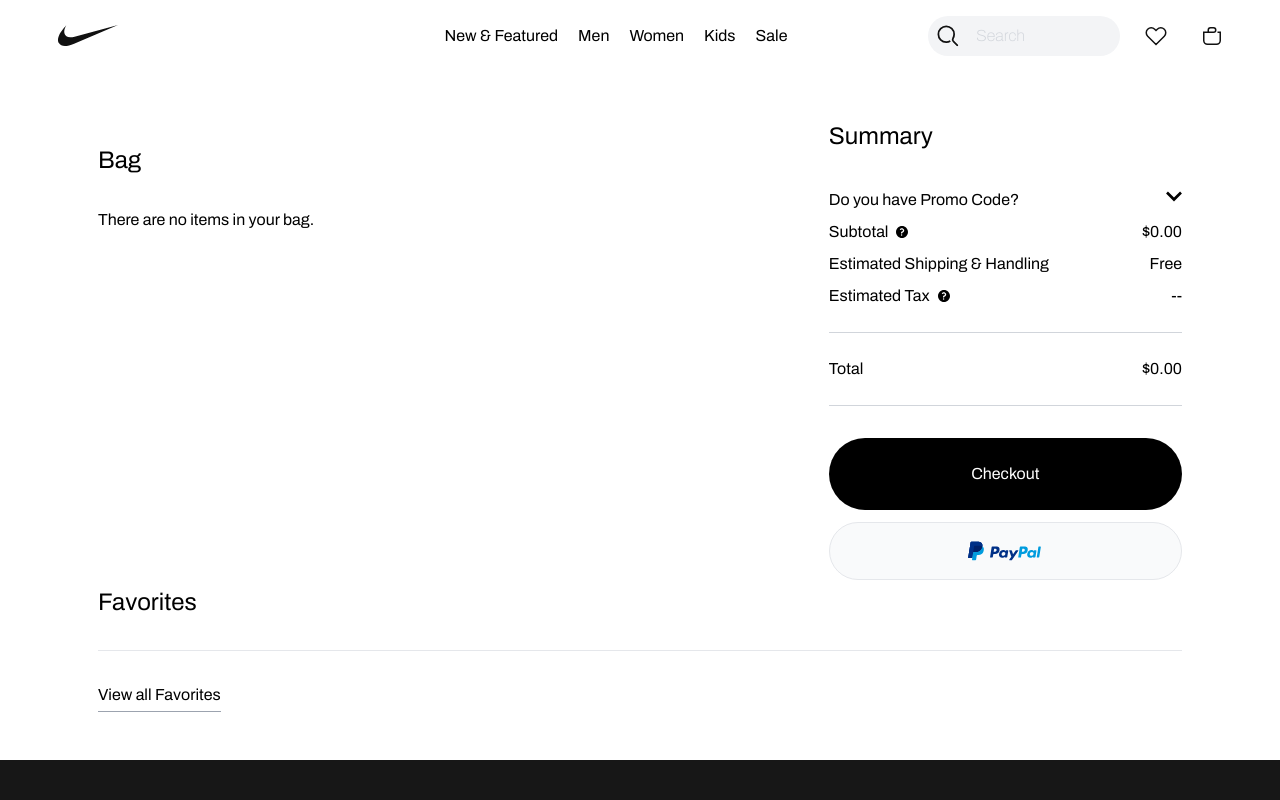
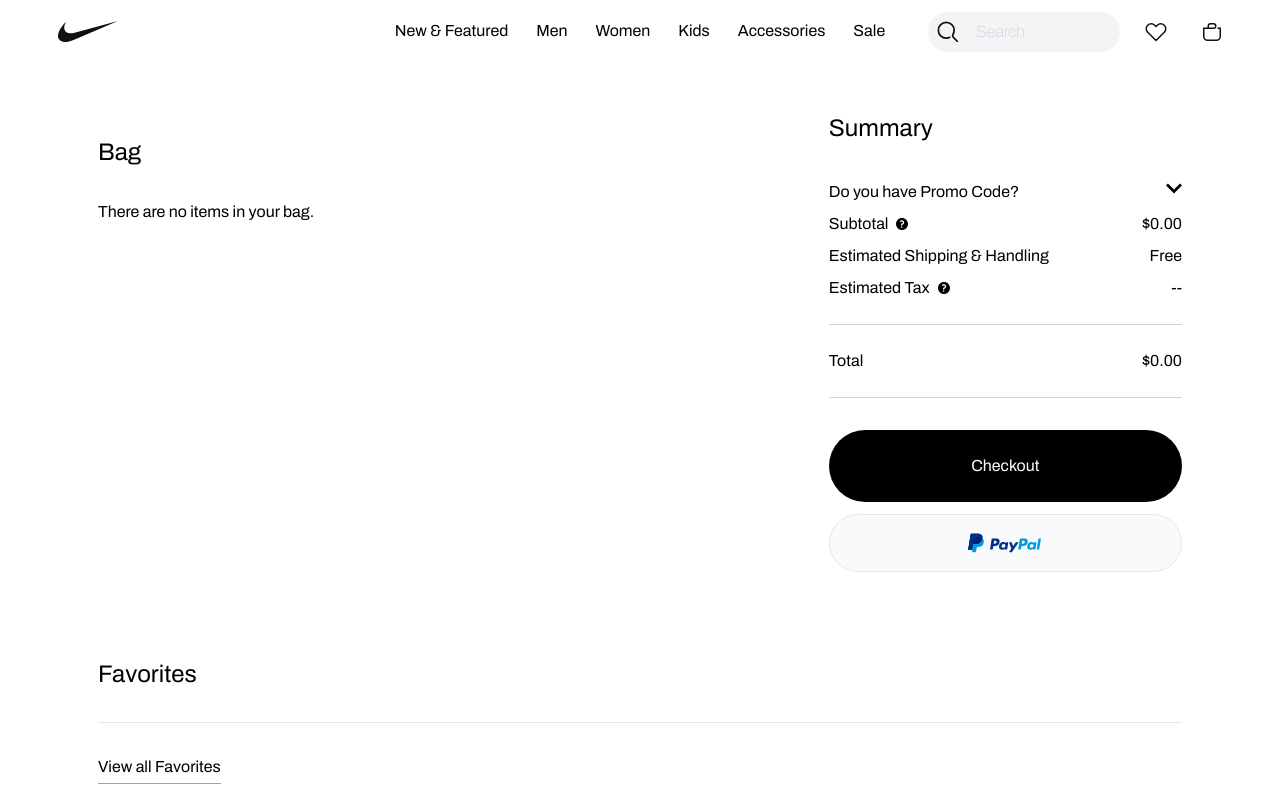
Before and after one commit to Ilyas-Shahi/Nike-Jordan-Store, a React (Vite) app: page /cart in a window 1280 px wide. Shown: the top 800 px of the page. Built offline with nearby package versions, Linux system fonts and the light colour scheme.

Commit message:
Responsiveness done

```diff
--- a/src/components/cart/FavoritesSection.jsx
+++ b/src/components/cart/FavoritesSection.jsx
@@ -10,7 +10,7 @@ const FavoritesSection = () => {
 
   return (
     <>
-      <h1 className="my-8 mt-20 md:mt-0 text-xl md:text-2xl">Favorites</h1>
+      <h1 className="my-8 mt-20 text-xl md:text-2xl">Favorites</h1>
 
       <div className="md:grid grid-cols-2 gap-4 mb-8 border-b">
         {favoriteItems.map((item, index) => {
--- a/src/components/layout/Header.jsx
+++ b/src/components/layout/Header.jsx
@@ -69,7 +69,7 @@ const Header = () => {
         />
       )}
       <div
-        className={`flex items-center justify-between bg-white z-50 px-4 md:px-12 py-2 transition-all ${
+        className={`flex items-center justify-between bg-white z-50 px-4 md:px-12 md:py-1 py-2 transition-all ${
           scrollAnimation && 'pb-10 -mt-10'
         } ${showNotification && 'sticky top-0'} ${
           showMobileMenu && 'overflow-hidden'
@@ -86,18 +86,41 @@ const Header = () => {
         </Link>
 
         {!showBackdrop && (
-          <ul className="hidden gap-5 md:flex lg:ml-44">
-            <li className="text-sm cursor-pointer md:text-base">
-              New & Featured
-            </li>
-            <li className="text-sm cursor-pointer md:text-base">Men</li>
-            <li className="text-sm cursor-pointer md:text-base">Women</li>
-            <li className="text-sm cursor-pointer md:text-base">Kids</li>
-            <li className="text-sm cursor-pointer md:text-base">Sale</li>
+          <ul className="hidden gap-1 md:flex xl:ml-56 lg:ml-40">
+            <Link to="/shop">
+              <li className="p-3 text-sm border-b-2 border-white cursor-pointer md:text-base hover:border-gray-800">
+                New & Featured
+              </li>
+            </Link>
+            <Link to="/shop">
+              <li className="p-3 text-sm border-b-2 border-white cursor-pointer md:text-base hover:border-gray-800">
+                Men
+              </li>
+            </Link>
+            <Link to="/shop">
+              <li className="p-3 text-sm border-b-2 border-white cursor-pointer md:text-base hover:border-gray-800">
+                Women
+              </li>
+            </Link>
+            <Link to="/shop">
+              <li className="p-3 text-sm border-b-2 border-white cursor-pointer md:text-base hover:border-gray-800">
+                Kids
+              </li>
+            </Link>
+            <Link to="/shop">
+              <li className="p-3 text-sm border-b-2 border-white cursor-pointer md:text-base hover:border-gray-800 sm:hidden 2md:block">
+                Accessories
+              </li>
+            </Link>
+            <Link to="/shop">
+              <li className="p-3 text-sm border-b-2 border-white cursor-pointer md:text-base hover:border-gray-800 sm:hidden 2lg:block">
+                Sale
+              </li>
+            </Link>
           </ul>
         )}
 
-        <div className="relative flex justify-end gap-2 md:gap-4 transition-all w-full md:w-max">
+        <div className="relative flex justify-end w-full gap-2 transition-all md:gap-4 md:w-max">
           <form
             onSubmit={(e) => {
               e.preventDefault();
@@ -165,7 +188,7 @@ const Header = () => {
 
         {showBackdrop && showElement && (
           <p
-            className="transition-all cursor-pointer ml-6 md:ml-0"
+            className="ml-6 transition-all cursor-pointer md:ml-0"
             onClick={() => setShowBackdrop(false)}
           >
             Cancel
--- a/src/components/layout/Notification.jsx
+++ b/src/components/layout/Notification.jsx
@@ -25,10 +25,10 @@ const Notification = () => {
   }, 6000);
 
   return (
-    <div className="fixed z-50 w-full h-full">
+    <div className="fixed md:top-16 z-50 w-full h-full">
       <div className="absolute z-10 w-full h-full bg-black bg-opacity-70"></div>
 
-      <div className="absolute z-40 p-6 bg-white w-[440px] right-6">
+      <div className="absolute z-40 p-6 bg-white w-full md:w-[440px] right-0 md:right-6">
         <div className="flex justify-between">
           <p>
             <img
@@ -68,12 +68,18 @@ const Notification = () => {
         {notificationType == 'Cart' && (
           <div className="flex gap-4 mt-6">
             <Link to="/cart" className="w-full">
-              <button className="w-full p-4 border border-gray-400 rounded-full hover:border-gray-500">
+              <button
+                onClick={() => dispatch(closeNotification())}
+                className="w-full p-4 border border-gray-400 rounded-full hover:border-gray-500"
+              >
                 View Bag ({cartItemsNum})
               </button>
             </Link>
             <Link to="/cart" className="w-full">
-              <button className="w-full p-4 text-white bg-black border border-black rounded-full hover:bg-opacity-70">
+              <button
+                onClick={() => dispatch(closeNotification())}
+                className="w-full p-4 text-white bg-black border border-black rounded-full hover:bg-opacity-70"
+              >
                 Checkout
               </button>
             </Link>
@@ -83,7 +89,10 @@ const Notification = () => {
         {notificationType == 'Favorites' && (
           <div className="flex gap-4 mt-6">
             <Link to="/favorites" className="w-full">
-              <button className="w-full p-4 text-white bg-black border border-black rounded-full hover:bg-opacity-70">
+              <button
+                onClick={() => dispatch(closeNotification())}
+                className="w-full p-4 text-white bg-black border border-black rounded-full hover:bg-opacity-70"
+              >
                 View Favorites
               </button>
             </Link>
--- a/src/components/shop/FiltersSidebar.jsx
+++ b/src/components/shop/FiltersSidebar.jsx
@@ -13,12 +13,12 @@ const FiltersSidebar = ({ handleShowFilters }) => {
   const dispatch = useDispatch();
 
   return (
-    <div className="w-full">
+    <div className="w-full md:pr-4 p-6 md:p-0">
       <div className="flex md:hidden justify-between mb-4">
         <p>Filter</p>
         <button
           onClick={() => handleShowFilters(false)}
-          className="bg-gray-200 rounded-full h-8 w-8 p-1 fixed top-4 right-8 z-40"
+          className="bg-gray-200 rounded-full h-8 w-8 p-1"
         >
           <img src={CrossIcon} alt="" />
         </button>
--- a/src/components/shop/OptionFiltersHeader.jsx
+++ b/src/components/shop/OptionFiltersHeader.jsx
@@ -15,7 +15,6 @@ const sortOptions = [
 
 const OptionFiltersHeader = ({ handleShowFilters, showFilters }) => {
   const [showSort, setShowSort] = useState(false);
-  // const [sortBy, setSortBy] = useState('Featured');
 
   const sortBy = useSelector((state) => state.filters.sortBy);
 
@@ -29,10 +28,6 @@ const OptionFiltersHeader = ({ handleShowFilters, showFilters }) => {
   const numOfShownProducts = useSelector(
     (state) => state.filters.numOfShownProducts
   );
-
-  // useEffect(() => {
-  //   handleSort(sortBy);
-  // }, [handleSort, sortBy]);
 
   useEffect(() => {
     const checkClick = (e) => {
@@ -63,7 +58,7 @@ const OptionFiltersHeader = ({ handleShowFilters, showFilters }) => {
       >
         <div>
           {!headerFixTrigger && (
-            <p className="mb-4 text-sm md:text-base">Jordan / Shoes</p>
+            <p className="mb-4 md:mb-0 text-sm md:text-base">Jordan / Shoes</p>
           )}
           <h2
             className={`transition-all ${
--- a/src/components/shop/ProductsGrid.jsx
+++ b/src/components/shop/ProductsGrid.jsx
@@ -20,11 +20,11 @@ const ProductsGrid = ({ query }) => {
       {products[0]?.result.map((product, index) => {
         if (index < 24) {
           return (
-            <div key={product._id} className="h-max pb-2">
+            <div key={product._id} className="pb-2 xl:-mb-14">
               <Link to={`/shop/${product.slug.current}/?id=${product._id}`}>
                 <SanityImage
                   imageRef={product.gallery.images[0].asset._ref}
-                  className="object-cover w-full mb-3 transition-all h-60 md:h-2/3"
+                  className="object-cover w-full mb-3 transition-all h-52 md:h-[62%]"
                 />
 
                 <div className="px-2 md:px-0">
--- a/src/pages/Shop.jsx
+++ b/src/pages/Shop.jsx
@@ -63,24 +63,22 @@ const Shop = () => {
 
       <div className="md:flex px-1.5 md:px-12 pb-10">
         <div
-          className={`absolute top-0 left-0 z-50 md:relative bg-white flex-auto transition-all duration-300  ${
-            showFilters ? 'w-full md:w-[15%] md:p-0' : 'w-0'
+          className={`absolute top-0 left-0 z-40 md:z-0 md:relative bg-white transition-all duration-300  ${
+            showFilters ? 'w-full md:w-64 md:p-0' : 'w-0'
           } `}
         >
-          {showFilters && (
-            <div
-              className={`h-screen md:pr-8 pb-16 overflow-y-scroll ${
-                fixSidebar ? 'sticky top-12' : ''
-              } ${!isMobileScreen ? 'sidebar' : 'p-6'}`}
-            >
-              <FiltersSidebar handleShowFilters={handleShowFilters} />
-            </div>
-          )}
+          <div
+            className={`h-screen pb-16 overflow-y-scroll ${
+              fixSidebar ? 'sticky top-12' : ''
+            } ${!isMobileScreen ? 'sidebar' : ''}`}
+          >
+            <FiltersSidebar handleShowFilters={handleShowFilters} />
+          </div>
         </div>
 
         <div
-          className={`flex-auto transition-all duration-300 ${
-            showFilters ? 'md:w-[85%] md:ml-14' : 'w-full ml-0'
+          className={`transition-all duration-300 w-full ${
+            showFilters ? 'md:ml-14' : 'ml-0'
           }`}
         >
           <ProductsGrid query={query} />
--- a/tailwind.config.cjs
+++ b/tailwind.config.cjs
@@ -4,6 +4,12 @@ module.exports = {
   content: ['./index.html', './src/**/*.{js,ts,jsx,tsx}'],
   theme: {
     extend: {
+      screens: {
+        '2sm': '732px',
+        '2md': '896px',
+        '2lg': '1152px',
+      },
+
       keyframes: {
         heightEntrance: {
           '0%': { transform: 'translateY(-25px)' },
```
